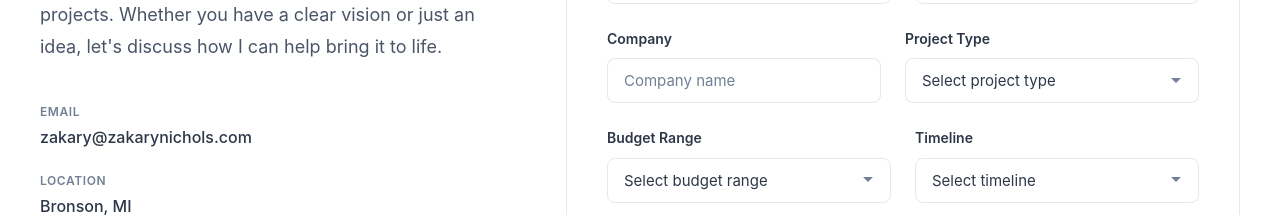
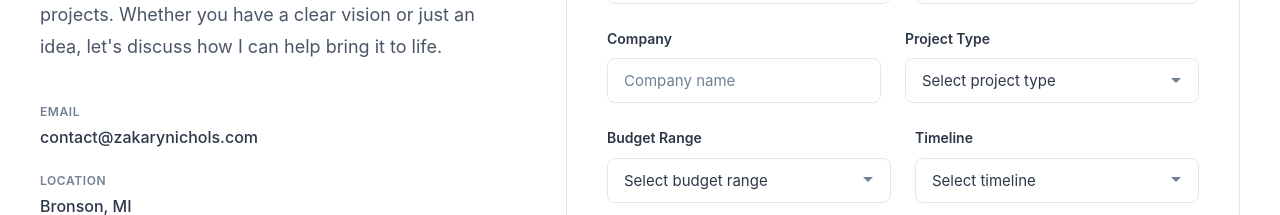
Before and after one commit to zakarynichols/zakarynichols.github.io, a React (Vite) app: page / in a window 1280 px wide. Shown: the part 5640-5855 px from the top of the page. Built offline with nearby package versions, Linux system fonts and the light colour scheme.

Commit message:
update contact info

```diff
--- a/src/components/Contact.tsx
+++ b/src/components/Contact.tsx
@@ -94,8 +94,8 @@ export default function Contact() {
           <div className="contact-details">
             <div className="contact-item">
               <span className="contact-label">Email</span>
-              <a href="mailto:zakary@zakarynichols.com" className="contact-value">
-                zakary@zakarynichols.com
+              <a href="mailto:contact@zakarynichols.com" className="contact-value">
+                contact@zakarynichols.com
               </a>
             </div>
             <div className="contact-item">
```
